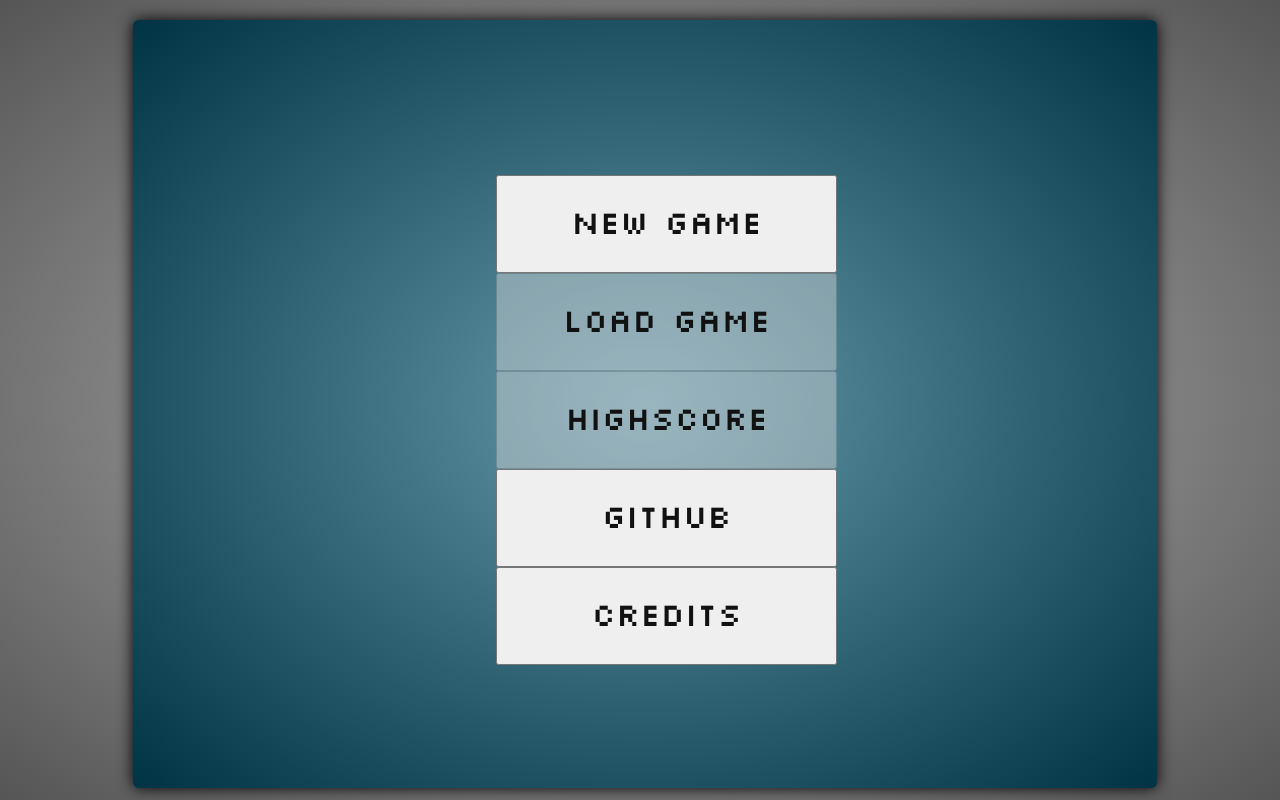
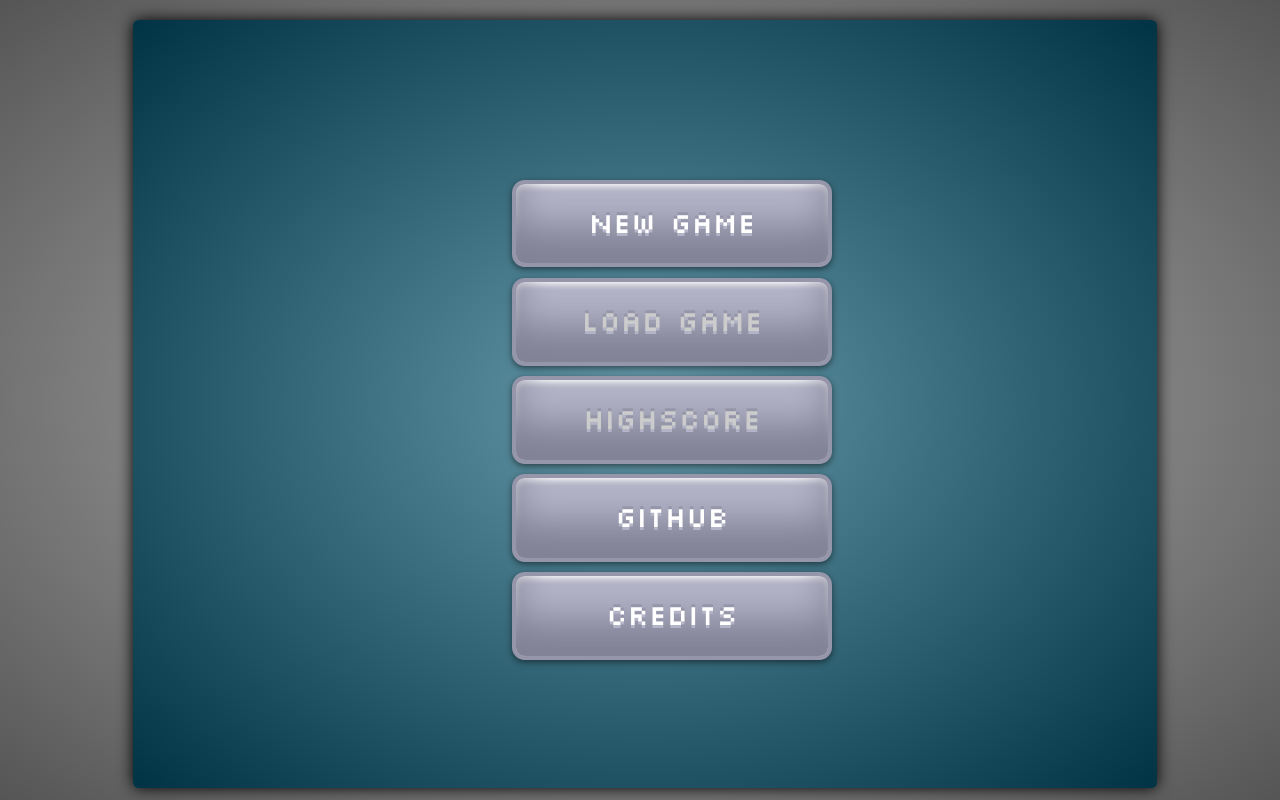
Before and after one commit to rafaelcastrocouto/arkanoid, a website: page arkanoid.htm in a window 1280 px wide. Drawn offline with Linux system fonts and the light colour scheme; files whose address does not match are found by name.

Commit message:
menu buttons style

```diff
--- a/css/arkanoid.css
+++ b/css/arkanoid.css
@@ -19,7 +19,7 @@ div{
   font-family: 'segment';
   color: #fff;
 }
-.button, .power{
+.power{
   font-family: 'pixel';
   color: #111;
 }
--- a/js/game.js
+++ b/js/game.js
@@ -79,11 +79,8 @@ var Game = function(){
           width: window.innerWidth / game.convert
         }
         game.css.rules = {
-          '.button': {
-            'font-size': game.px(32)
-          },
           '.shadow' : {
-            'box-shadow': '0 0 ' + game.px(15) + ' black'
+            'box-shadow': '0px 0px ' + game.px(15) + ' black'
           }
         },
         game.container.css();
@@ -245,19 +242,63 @@ var Game = function(){
         game.changeMode('menu');
       },
       css: function(){
-        game.menu.width = 320;
+        game.menu.width = 300;
         game.menu.height = 460;
         game.menu.left = (game.width / 2) - (game.menu.width / 2);
         game.menu.top = (game.height / 2) - (game.menu.height / 2);
+
+        var color1 = ' rgb(150, 150, 170)',
+            color2 = ' rgb(180, 180, 200)',
+            color3 = ' rgb(130, 130, 150)',
+            color4 = ' rgb(190, 190, 210)',
+            color5 = ' rgba( 0, 0, 0, 0.5)';
+
         game.css.addRule('#menu',{
           'width': game.px(game.menu.width),
           'height': game.px(game.menu.height),
           'left': game.px(game.menu.left),
           'top': game.px(game.menu.top)
         });
-        game.css.addRule('.button',{
-          'height': game.px(game.menu.height/game.menu.buttons.count)
+
+        game.css.addRule('.button[DISABLED]', {
+            'color': '#ccc',
+            'cursor': 'default'
         });
+
+        game.css.addRule('.button', {
+            'float': 'left',
+            'font': game.px(28) + '/' + game.px(30) + ' pixel',
+            'height': game.px(game.menu.height/game.menu.buttons.count - 10),
+            'margin':  game.px(5),
+            'color': 'white',
+            'text-shadow': ' 0px ' + game.px(-3) + color1 + ',' +
+                           ' 0px ' + game.px( 3) + color2 ,
+            'background-color': color2,
+            'box-shadow':  '0px ' + game.px(2)   + ' ' + game.px(6)  + color5 + ',' +
+                           '0px ' + game.px(-35) + ' ' + game.px(35) + color3 + ' inset,'+
+                           '0px ' + game.px(2)   + ' ' + game.px(6)  + ' white inset',
+            'border': game.px(4) + ' solid ' + color1 ,
+            'border-radius': game.px(12),
+            'padding': game.px(8) + ' ' + game.px(16),
+            'cursor': 'pointer'
+          });
+
+          game.css.addRule('.button:hover:not([DISABLED])', {
+            'background-color': color4,
+            'box-shadow': '0px ' + game.px(4)   +  ' ' + game.px(6)  + color5 + ',' +
+                          '0px ' + game.px(-30) +  ' ' + game.px(35) + color3 + ' inset,' +
+                          '0px ' + game.px(2)   +  ' ' + game.px(6)  + ' white inset',
+          });
+
+          game.css.addRule('.button:active:not([DISABLED])', {
+            'color': '#ddd',
+            'background-color': color4,
+            'box-shadow': '0px ' + game.px(-2) + ' ' + game.px(6)  + color5 + ',' +
+                          '0px ' + game.px(30) + ' ' + game.px(35) + color3 + ' inset,' +
+                          '0px         0px '         + game.px(2)  + ' white inset',
+            'text-shadow': ' 0px ' + game.px(-3) + color2 + ',' +
+                           ' 0px ' + game.px( 3) + color1
+          });
       },
       add: function(el){
         game.menu.el.appendChild(el);
@@ -1059,7 +1100,7 @@ var Game = function(){
         window.document.on('keydown', game.keyboard.down);
         window.document.on('keyup', game.keyboard.up);
       },
-      down: function(e){ console.log(e)
+      down: function(e){
         var key = e.which || e.keyCode;
         switch (key) {
           case 80: // P
```
